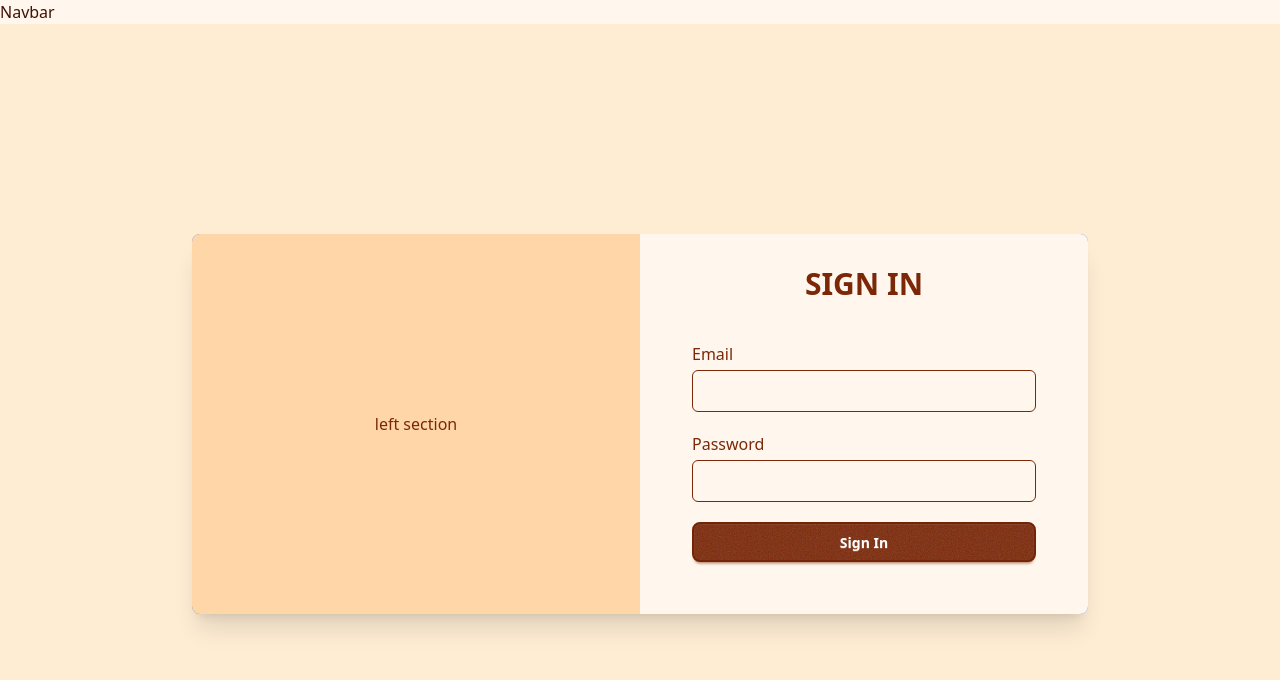
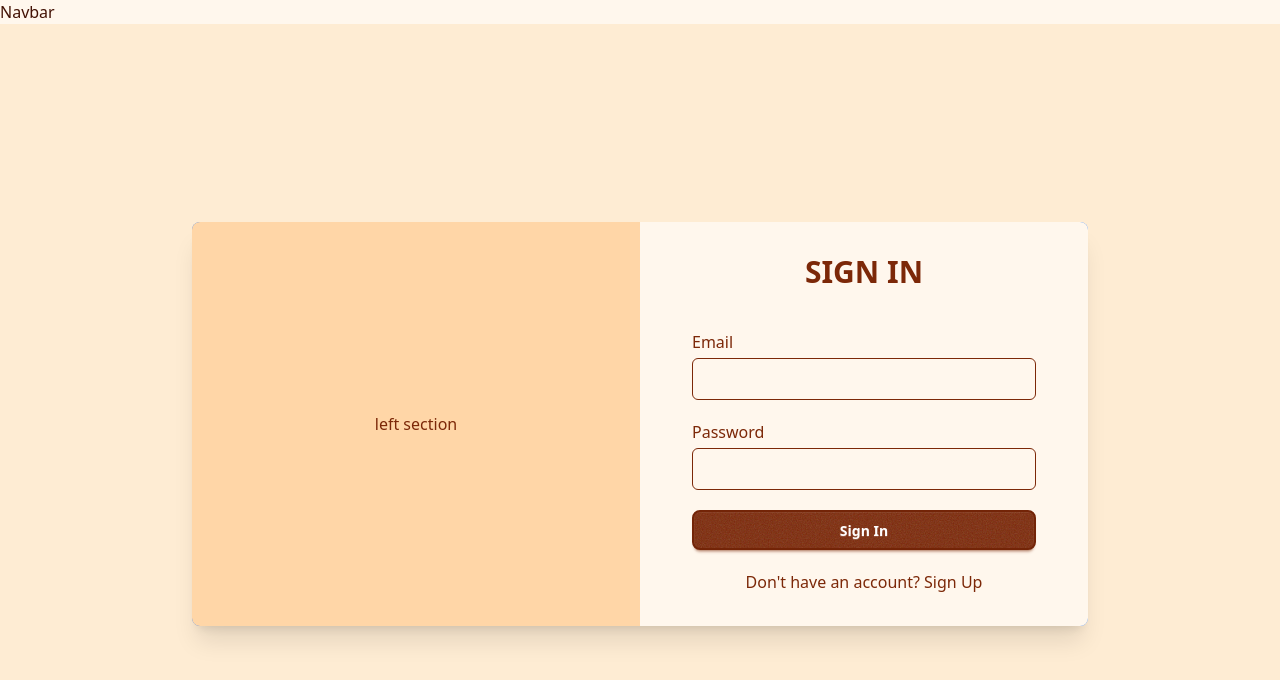
Before and after one commit to Archit314/MERN_Real-Time-Chat-APP-, a React (Vite) app in the folder app_frontend/: page /sign-in in a window 1280 px wide. Shown: the top 680 px of the page. Built offline with nearby package versions, Linux system fonts and the light colour scheme; no server answers.

Commit message:
Frontend - Fixes in sign in UI

```diff
--- a/app_frontend/src/pages/SignIn.jsx
+++ b/app_frontend/src/pages/SignIn.jsx
@@ -1,6 +1,7 @@
 import React, { useState } from 'react'
 import toast from 'react-hot-toast'
 import { useAuthStore } from '../store/useAuthStore'
+import { Link } from 'react-router-dom'
 
 export default function SignIn() {
 
@@ -107,6 +108,10 @@ export default function SignIn() {
 
             <button className="w-full btn  btn-primary transition duration-500">Sign In</button>
           </form>
+
+          <div>
+            <p className='text-center'>Don't have an account? <Link to="/sign-up" className='text-primary hover:underline'>Sign Up</Link></p>
+          </div>
         </div>
       </div>
     </div>
```
